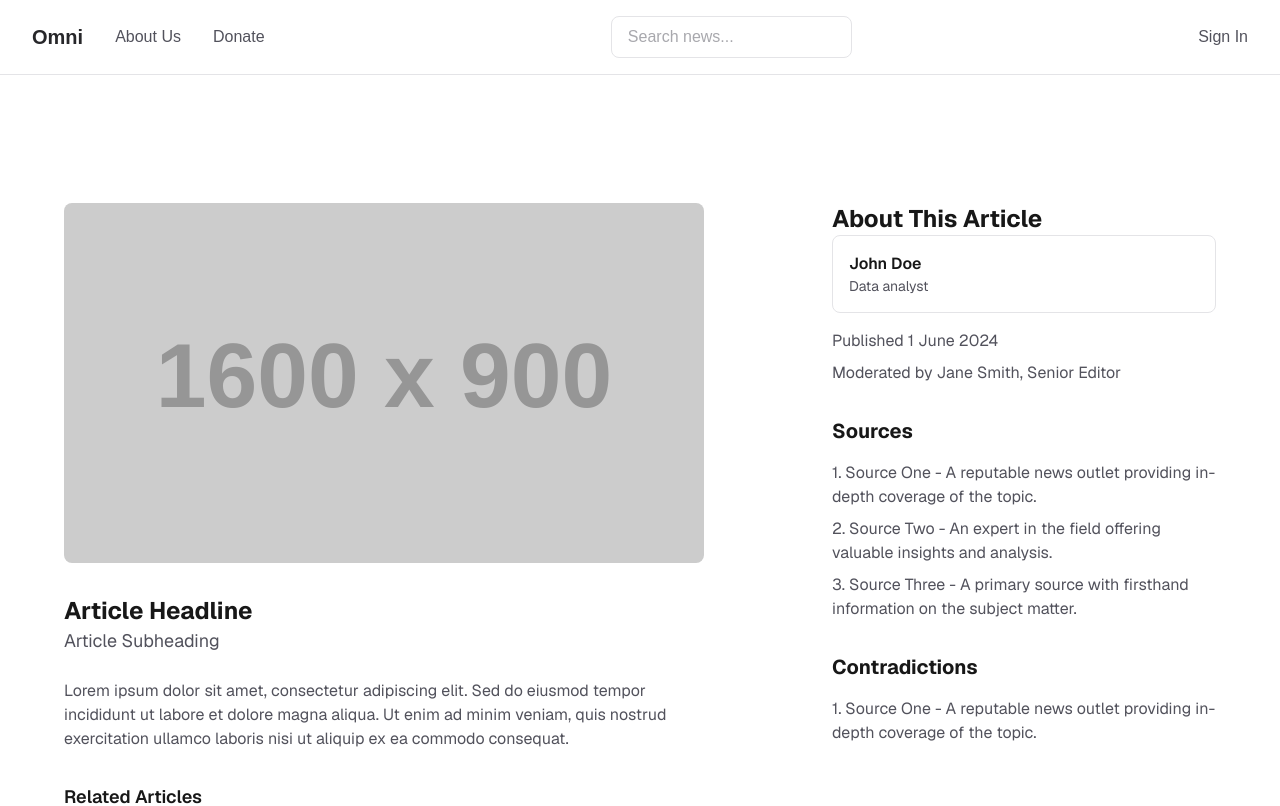
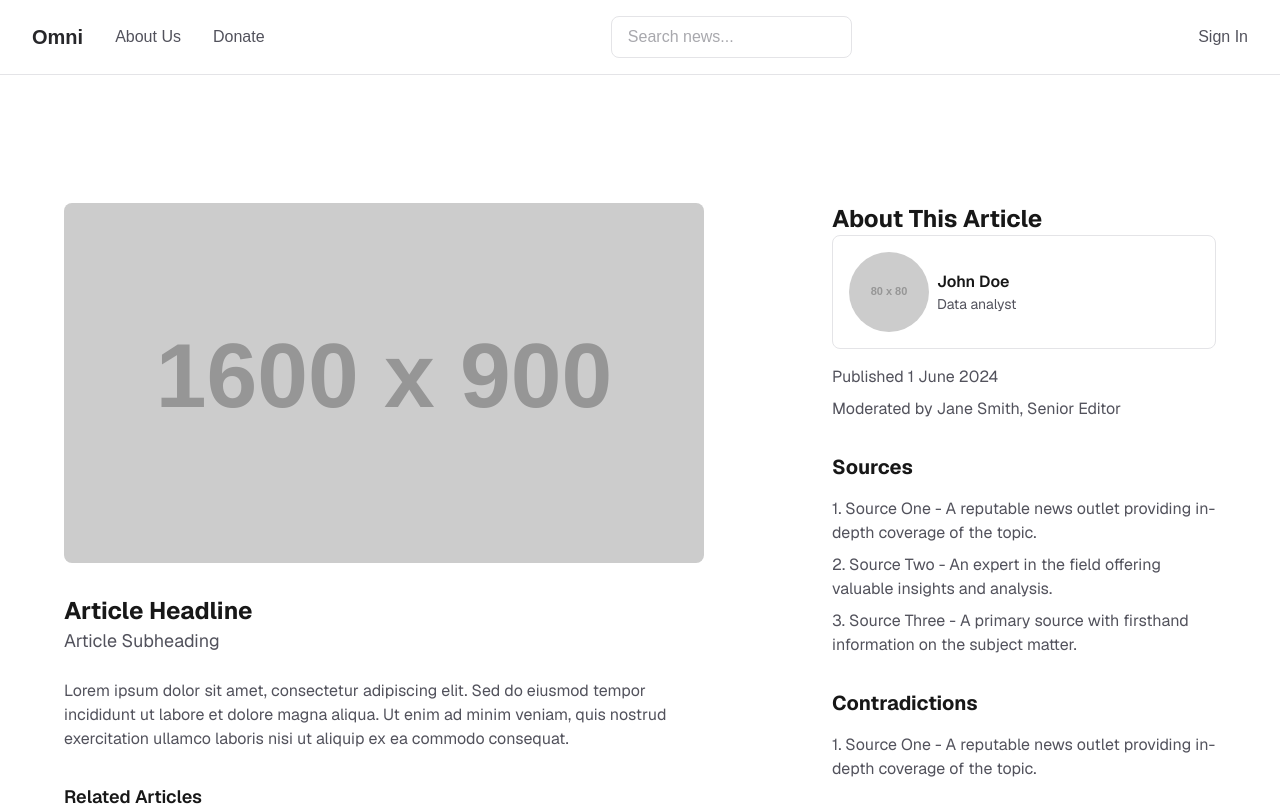
Before and after one commit to thomassrmcardle/Omni, a Next.js app in the folder app/: page /articles/abcde in a window 1280 px wide. Shown: the top 806 px of the page. Built offline with nearby package versions, Linux system fonts and the light colour scheme.

Commit message:
Added basic profile picture placeholder.

```diff
--- a/app/components/profileCard.tsx
+++ b/app/components/profileCard.tsx
@@ -2,6 +2,7 @@ export default function ProfileCard({ userId } : any) {
   return (
     <a className="w-full" href={`/profiles/${userId}`} >
         <div className="flex flex-row items-center flex-1 w-full rounded-lg border border-zinc-200 p-4 dark:border-zinc-700 gap-2">
+            <img src="https://placehold.co/80x80" alt="Profile Picture" className="rounded-full w-20 h-20" />
             <div className="flex flex-col">
                 <h2 className="font-semibold">{'John Doe'}</h2>
                 <p className="text-sm text-zinc-600 dark:text-zinc-400">{'Data analyst'}</p>
```
